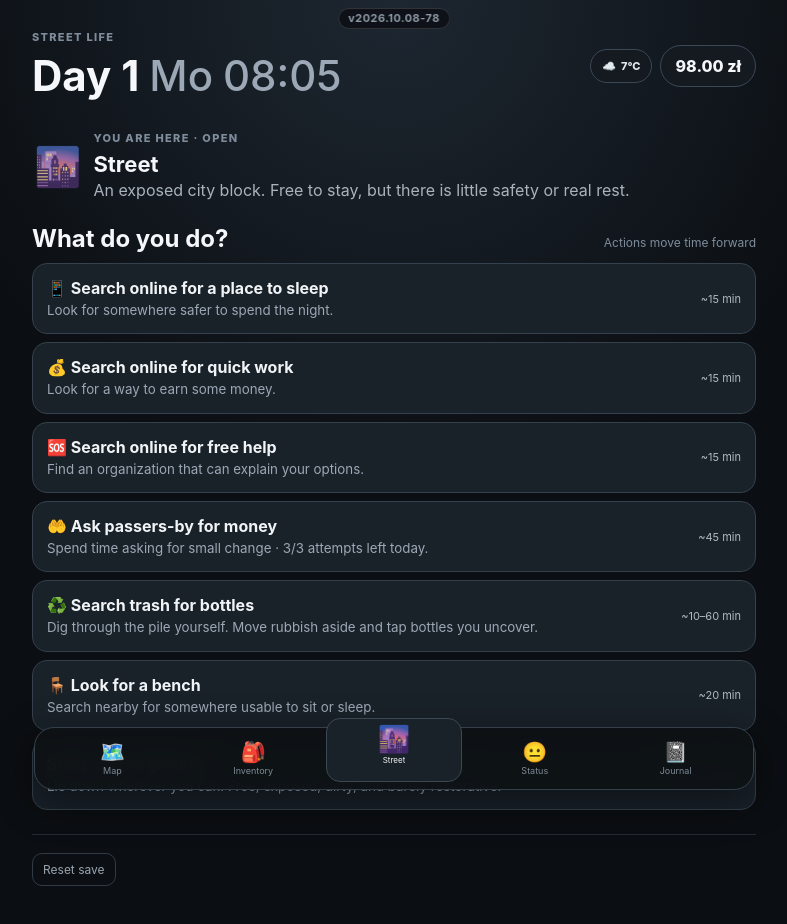
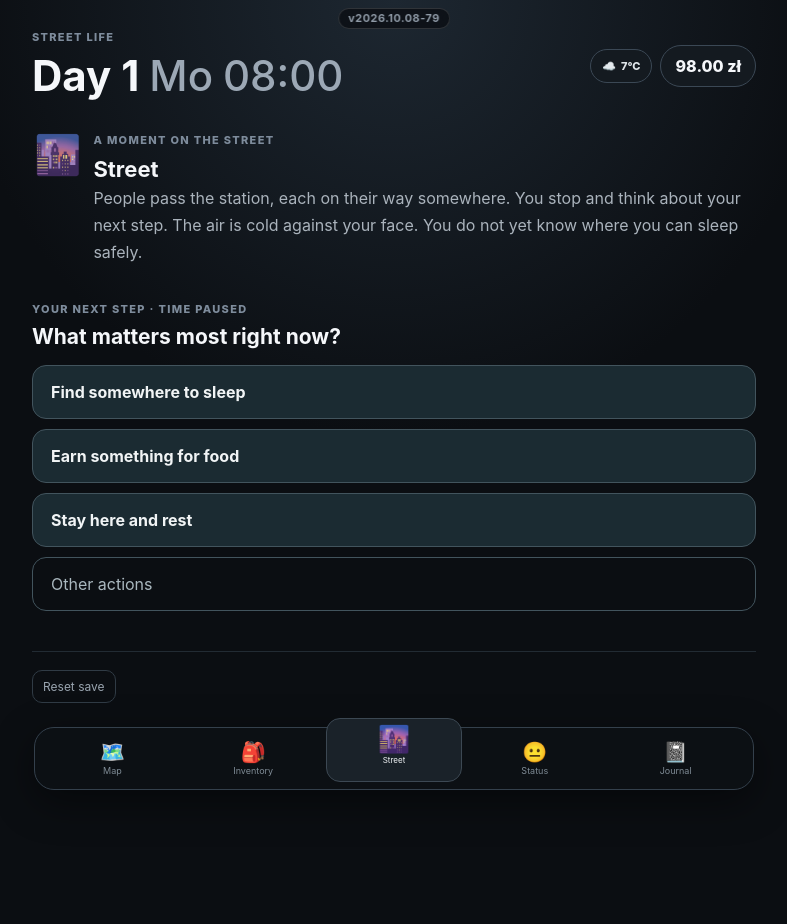
Before and after one commit to AlexanderKruk/street-life-game, a React (Vite) app: page / in a window 1280 px wide. Shown: the top 924 px of the page, without its empty margins (246-1033 px from the left). After the commit the page ends 813 px from the top, so only its background shows below. Built offline with nearby package versions, Linux system fonts and the light colour scheme.

Commit message:
Introduce narrative street scene, intention choices and paused decisions (v79)

```diff
--- a/check-ui.cjs
+++ b/check-ui.cjs
@@ -19,7 +19,7 @@ function setup(state={},effects=[]){
  Math.random=()=>0.99;
  render(React.createElement(App));
 }
-function button(name){fireEvent.click(screen.getByRole('button',{name}));}
+function button(name){if(!screen.queryByRole('button',{name}) && screen.queryByRole('button',{name:'Other actions',exact:true}))fireEvent.click(screen.getByRole('button',{name:'Other actions',exact:true}));fireEvent.click(screen.getByRole('button',{name}));}
 function beginSleep(hours=2){button(/Sleep on the ground/);fireEvent.click(within(screen.getByRole('group',{name:'Sleep duration'})).getByRole('button',{name:new RegExp('^'+hours+' h')}));button('Start sleeping');}
 function close(){fireEvent.click(within(screen.getByRole('dialog')).getByRole('button',{name:'OK',exact:true}));}
 function summary(){return screen.getByRole('dialog').textContent;}
--- a/src/App.tsx
+++ b/src/App.tsx
@@ -264,6 +264,7 @@ export default function App() {
     return saved === 'map' || saved === 'inventory' || saved === 'location' || saved === 'status' || saved === 'journal' ? saved : 'location'
   })
   const [selectedDestination, setSelectedDestination] = useState<string | null>(null)
+  const [storyIntent, setStoryIntent] = useState<'shelter' | 'money' | 'rest' | 'other' | null>(null)
   const [phoneOpen, setPhoneOpen] = useState(false)
   const [trip, setTrip] = useState<Trip | null>(loadTrip)
   const [musicOn, setMusicOn] = useState(false)
@@ -360,6 +361,13 @@ export default function App() {
     { id: 'support' as const, title: 'Visit social support', description: 'Visit Help Center during opening hours.' },
     { id: 'work' as const, title: 'Look for work', description: 'Search online for work or visit Job Centre or Day Work while open.' },
   ]
+  const storyDecision = current.id === 'street' && !trip && !sleeping && !shelterQueue && !shelterDeparture && !trashGame
+  const streetScene = [
+    game.minutes >= 1200 || game.minutes < 360 ? 'The street has grown quiet. Light spills from the station entrance, but it is no bed for the night.' : game.minutes >= 1020 ? 'The daylight is fading. People hurry past the station while you decide where to spend the night.' : 'People pass the station, each on their way somewhere. You stop and think about your next step.',
+    weather.label === 'Rain' || weather.label === 'Showers' ? 'Rain reaches your clothes; somewhere dry would make a difference.' : temperature < 10 ? 'The air is cold against your face.' : 'For now, the weather gives you a little breathing room.',
+    game.energy < 30 ? 'Your legs feel heavy. Rest is becoming urgent.' : game.thirst < 30 ? 'Your mouth is dry. You need something to drink.' : game.hunger < 30 ? 'You have not eaten enough. The thought of food is hard to ignore.' : '',
+    shelterBooked ? 'You have a reserved shelter bed, if you can get there in time.' : discoveredLocations.includes('shelter') ? 'You know the shelter address, but a place is not guaranteed.' : 'You do not yet know where you can sleep safely.',
+  ].filter(Boolean).join(' ')
   const completedGoals = goals.filter(goal => journalGoals[goal.id]).length
   useEffect(() => {
     setJournalGoals(previous => {
@@ -461,6 +469,7 @@ export default function App() {
     if (!pendingResult || inventoryAgedAt !== absoluteMinutes(game) || game.hygiene > hygieneLimit) return
     setPendingResult(null)
     if (sleeping || sleepChoice || shelterQueue || shelterDeparture || trashGame || shelterInterview || diceCheck) return
+    if (current.id === 'street') setStoryIntent(null)
     const summary = summarizeResult(pendingResult.before, resultSnapshot(), pendingResult.includeTime)
     if (!pendingResult.always && summary.costs.length === 0 && summary.changes.length === 0 && !infoModal) return
     if (lastRecordedResult.current !== pendingResult) {
@@ -628,7 +637,7 @@ export default function App() {
 
   useEffect(() => {
     const timer = window.setInterval(() => {
-      if ((document.visibilityState !== 'visible' && !sleeping) || activeEvent || diceCheck || shelterInterview || gameOver || infoModal || pendingResult || sleepChoice || trashGame || (shelterCheckoutDue && !sleeping) || (shelterDeparture && shelterDepartureRemaining === 0)) return
+      if (storyDecision || (document.visibilityState !== 'visible' && !sleeping) || activeEvent || diceCheck || shelterInterview || gameOver || infoModal || pendingResult || sleepChoice || trashGame || (shelterCheckoutDue && !sleeping) || (shelterDeparture && shelterDepartureRemaining === 0)) return
       if (sleeping) {
         const elapsed = Math.min(sleeping.total, Math.max(0, Math.floor(((Date.now() - sleeping.realStartedAt) / 1000) * DEBUG_SLEEP_SPEED)))
         const targetAbsolute = sleeping.startAbsolute + elapsed
@@ -644,7 +653,7 @@ export default function App() {
       setTrip(active => active ? { ...active, remaining: Math.max(0, active.remaining - tickMinutes) } : null)
     }, 1000)
     return () => window.clearInterval(timer)
-  }, [trip, effects, musicOn, navigationOn, activeEvent, diceCheck, shelterInterview, gameOver, sleeping, sleepChoice, shelterQueue, shelterCheckoutDue, shelterDeparture, shelterDepartureRemaining, infoModal, pendingResult, trashGame])
+  }, [trip, effects, musicOn, navigationOn, activeEvent, diceCheck, shelterInterview, gameOver, sleeping, sleepChoice, shelterQueue, shelterCheckoutDue, shelterDeparture, shelterDepartureRemaining, infoModal, pendingResult, trashGame, storyDecision])
 
   useEffect(() => {
     if (!trip || trip.remaining > 0) return
@@ -1560,6 +1569,7 @@ export default function App() {
     setMessage('New run started.')
     setInfoModal(null)
     setScreen('location')
+    setStoryIntent(null)
     setTrip(null)
     setShelterQueue(null)
     setShelterDeparture(null)
@@ -1659,12 +1669,12 @@ export default function App() {
           >{item.icon}</button>)}
         </div>
         <div className="trash-result"><span>🎒 Bottles: {inventory.bottles}</span><span>🚫 Rejected: {trashGame.rejected}</span></div>
-        <div className="trash-build">Build 2026.10.08-78</div>
+        <div className="trash-build">Build 2026.10.08-79</div>
         <button className="trash-stop" onClick={finishTrashSearch}>Stop searching</button>
       </section>
     </div>}
 
-    <div className="build-badge">v2026.10.08-78</div>
+    <div className="build-badge">v2026.10.08-79</div>
 
     <header>
       <div><p className="eyebrow">STREET LIFE</p><h1>Day {game.day} <span className="weekday">{weekday(game.day)}</span> <span>{formatTime(game.minutes)}</span></h1></div>
@@ -1677,9 +1687,9 @@ export default function App() {
     {activeGoal?.type === 'night-shelter' && <section className="event"><span>🎯</span><p><strong>Goal:</strong> Be at Night Shelter on Day {activeGoal.day} at {formatTime(activeGoal.minute)} for registration.</p></section>}
 
     {screen === 'location' && <>
-      <section className="current location-summary">
+      <section className={current.id === 'street' ? 'current location-summary story-scene' : 'current location-summary'}>
         <div className="location-icon">{current.icon}</div>
-        <div><p className="eyebrow">YOU ARE HERE · {open ? 'OPEN' : `CLOSED · OPENS AT ${formatTime(current.open)}`}</p><h2>{current.name}</h2><p>{current.description}</p></div>
+        <div><p className="eyebrow">{current.id === 'street' ? 'A MOMENT ON THE STREET' : `YOU ARE HERE · ${open ? 'OPEN' : `CLOSED · OPENS AT ${formatTime(current.open)}`}`} </p><h2>{current.name}</h2><p>{current.id === 'street' ? streetScene : current.description}</p></div>
       </section>
       {message && <section className="event"><span>●</span><p>{message}</p></section>}
       {shelterInterview && <section className="shop">
@@ -1748,22 +1758,34 @@ export default function App() {
         </button>
       </AvailableFirst>}
       {current.id !== 'shop' && current.id !== 'work' && current.id !== 'support' && <>
-        <div className="section-title"><h2>What do you do?</h2><span>Actions move time forward</span></div>
+        {current.id === 'street' ? <section className="story-choices">
+          <p className="eyebrow">YOUR NEXT STEP · TIME PAUSED</p>
+          <h2>{storyIntent === null ? 'What matters most right now?' : storyIntent === 'shelter' ? 'Somewhere to spend the night' : storyIntent === 'money' ? 'A way to get by' : storyIntent === 'rest' ? 'A moment off your feet' : 'What else can you try?'}</h2>
+          {storyIntent === null ? <div className="story-intents">
+            <button onClick={() => setStoryIntent('shelter')}>Find somewhere to sleep</button>
+            <button onClick={() => setStoryIntent('money')}>Earn something for food</button>
+            <button onClick={() => setStoryIntent('rest')}>Stay here and rest</button>
+            <button className="story-secondary" onClick={() => setStoryIntent('other')}>Other actions</button>
+          </div> : <button className="story-back" onClick={() => setStoryIntent(null)}>Choose another approach</button>}
+        </section> : <div className="section-title"><h2>What do you do?</h2><span>Actions move time forward</span></div>}
         <AvailableFirst className="actions">
           {current.id === 'hospital' && <>
             <button className="action" onClick={hospitalVisit} disabled={!open || !inventory.documents}><div><strong>🩺 Regular medical appointment</strong><small>{!inventory.documents ? 'Documents required.' : open ? 'See a doctor and receive proper treatment.' : 'Regular care is closed.'}</small></div><span>~90 min</span></button>
           </>}
-          {current.id === 'street' && <>
-            {!discoveredLocations.includes('shelter') && <button className="action" onClick={() => searchOnlineFor('shelter')} disabled={!mobileServiceActive || inventory.phoneBattery < 2}><div><strong>📱 Search online for a place to sleep</strong><small>{mobileServiceActive ? 'Look for somewhere safer to spend the night.' : 'Mobile internet required.'}</small></div><span>~15 min</span></button>}
-            {!discoveredLocations.includes('work') && <button className="action" onClick={() => searchOnlineFor('work')} disabled={!mobileServiceActive || inventory.phoneBattery < 2}><div><strong>💰 Search online for quick work</strong><small>{mobileServiceActive ? 'Look for a way to earn some money.' : 'Mobile internet required.'}</small></div><span>~15 min</span></button>}
-            {!discoveredLocations.includes('support') && <button className="action" onClick={() => searchOnlineFor('help')} disabled={!mobileServiceActive || inventory.phoneBattery < 2}><div><strong>🆘 Search online for free help</strong><small>{mobileServiceActive ? 'Find an organization that can explain your options.' : 'Mobile internet required.'}</small></div><span>~15 min</span></button>}
-            <button className="action" onClick={askForMoney} disabled={(begging.day === game.day ? begging.attempts : 0) >= 3}><div><strong>🤲 Ask passers-by for money</strong><small>{(begging.day === game.day ? begging.attempts : 0) >= 3 ? 'No useful attempts left today.' : `Spend time asking for small change · ${3 - (begging.day === game.day ? begging.attempts : 0)}/3 attempts left today.`}</small></div><span>~45 min</span></button>
-            <button className="action" onClick={searchStreetBottles}><div><strong>♻️ Search trash for bottles</strong><small>Dig through the pile yourself. Move rubbish aside and tap bottles you uncover.</small></div><span>~10–60 min</span></button>
-            {!streetBenchFound && <button className="action" onClick={() => streetAction('find-bench')}><div><strong>🪑 Look for a bench</strong><small>Search nearby for somewhere usable to sit or sleep.</small></div><span>~20 min</span></button>}
-            {streetBenchFound && <button className="action" onClick={() => streetAction('bench-rest')}><div><strong>🪑 Sit on the bench</strong><small>Get off your feet and recover some Energy.</small></div><span>~45 min</span></button>}
+          {current.id === 'street' && storyIntent !== null && <>
+            {storyIntent === 'shelter' && discoveredLocations.includes('shelter') && <button className="action" onClick={() => { setScreen('map'); chooseDestination('shelter') }}><div><strong>Go to Night Shelter</strong><small>{shelterBooked ? 'You have a reserved bed.' : 'Registration starts at 19:00; places are limited.'}</small></div><span>Choose route</span></button>}
+            {storyIntent === 'money' && discoveredLocations.includes('work') && <button className="action" onClick={() => { setScreen('map'); chooseDestination('work') }}><div><strong>Go to Day Work</strong><small>Ask about a short shift.</small></div><span>Choose route</span></button>}
+            {storyIntent === 'shelter' && <button className="action" onClick={() => { setScreen('map'); chooseDestination('station') }}><div><strong>Head for the station</strong><small>A place to sit; safe sleep is not guaranteed.</small></div><span>Choose route</span></button>}
+            {(storyIntent === 'shelter' || storyIntent === 'other') && !discoveredLocations.includes('shelter') && <button className="action" onClick={() => searchOnlineFor('shelter')} disabled={!mobileServiceActive || inventory.phoneBattery < 2}><div><strong>📱 Search online for a place to sleep</strong><small>{mobileServiceActive ? 'Look for somewhere safer to spend the night.' : 'Mobile internet required.'}</small></div><span>~15 min</span></button>}
+            {(storyIntent === 'money' || storyIntent === 'other') && !discoveredLocations.includes('work') && <button className="action" onClick={() => searchOnlineFor('work')} disabled={!mobileServiceActive || inventory.phoneBattery < 2}><div><strong>💰 Search online for quick work</strong><small>{mobileServiceActive ? 'Look for a way to earn some money.' : 'Mobile internet required.'}</small></div><span>~15 min</span></button>}
+            {storyIntent === 'other' && !discoveredLocations.includes('support') && <button className="action" onClick={() => searchOnlineFor('help')} disabled={!mobileServiceActive || inventory.phoneBattery < 2}><div><strong>🆘 Search online for free help</strong><small>{mobileServiceActive ? 'Find an organization that can explain your options.' : 'Mobile internet required.'}</small></div><span>~15 min</span></button>}
+            {(storyIntent === 'money' || storyIntent === 'other') && <button className="action" onClick={askForMoney} disabled={(begging.day === game.day ? begging.attempts : 0) >= 3}><div><strong>🤲 Ask passers-by for money</strong><small>{(begging.day === game.day ? begging.attempts : 0) >= 3 ? 'No useful attempts left today.' : `Spend time asking for small change · ${3 - (begging.day === game.day ? begging.attempts : 0)}/3 attempts left today.`}</small></div><span>~45 min</span></button>}
+            {(storyIntent === 'money' || storyIntent === 'other') && <button className="action" onClick={searchStreetBottles}><div><strong>♻️ Search trash for bottles</strong><small>Dig through the pile yourself. Move rubbish aside and tap bottles you uncover.</small></div><span>~10–60 min</span></button>}
+            {(storyIntent === 'rest' || storyIntent === 'other') && !streetBenchFound && <button className="action" onClick={() => streetAction('find-bench')}><div><strong>🪑 Look for a bench</strong><small>Search nearby for somewhere usable to sit or sleep.</small></div><span>~20 min</span></button>}
+            {(storyIntent === 'rest' || storyIntent === 'other') && streetBenchFound && <button className="action" onClick={() => streetAction('bench-rest')}><div><strong>🪑 Sit on the bench</strong><small>Get off your feet and recover some Energy.</small></div><span>~45 min</span></button>}
             {streetBenchFound && <button className="action" onClick={() => streetAction('bench-sleep')}><div><strong>😴 Sleep on the bench</strong><small>Still exposed, but better than sleeping on the ground.</small></div><span>Choose duration</span></button>}
           </>}
-          {currentActions.length ? currentActions.map((action) => {
+          {currentActions.length ? currentActions.filter(action => current.id !== 'street' || storyIntent === 'rest' || storyIntent === 'other').map((action) => {
             const registering = action.id === 'shelter-rest' && !shelterBooked
             const selectableSleep = action.id === 'street-sleep' || action.id === 'station-sleep' || (action.id === 'shelter-rest' && shelterBooked) || action.id === 'residential-sleep'
             const unavailableReason = actionUnavailableReason(action)
--- a/src/styles.css
+++ b/src/styles.css
@@ -162,6 +162,16 @@ footer p { margin:0; }
 .journal-result-change.neutral { color:#aab3be; }
 
 /* Inventory */
+.story-scene p { line-height:1.7; }
+.story-scene { align-items:flex-start; }
+.story-choices { margin:24px 0 16px; }
+.story-choices h2 { font-size:21px; margin:8px 0 16px; }
+.story-intents { display:grid; gap:10px; }
+.story-intents button { appearance:none; width:100%; min-height:54px; padding:14px 18px; border:1px solid #42545d; border-radius:14px; background:#1b2b32; color:#f1f4f5; font:inherit; font-weight:700; text-align:left; cursor:pointer; }
+.story-intents button:hover { background:#263c44; }
+.story-intents .story-secondary { background:transparent; color:#aab8bf; font-weight:400; }
+.story-back { appearance:none; padding:9px 0; border:0; background:transparent; color:#aab8bf; font:inherit; cursor:pointer; }
+
 .inventory-screen { margin-top:20px; }
 .inventory-heading { display:flex; justify-content:space-between; align-items:end; margin-bottom:12px; }
 .inventory-heading h2 { margin-bottom:0; font-size:28px; }
```
Also changed, not shown: check-regressions.cjs (+12 -7 lines), 1 other file (tests, documents, lock files or other folders).
